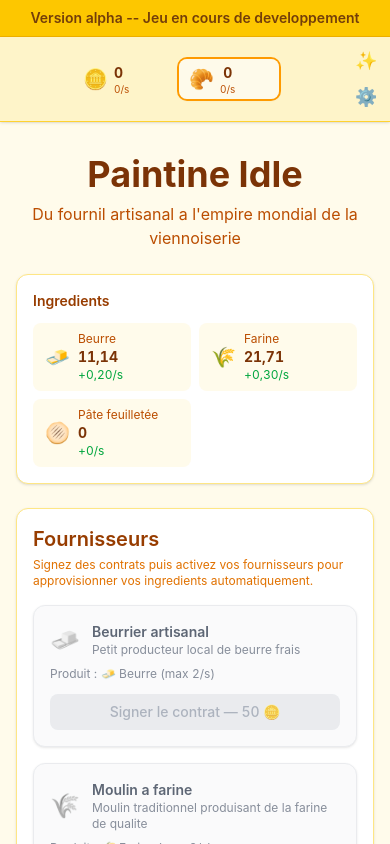
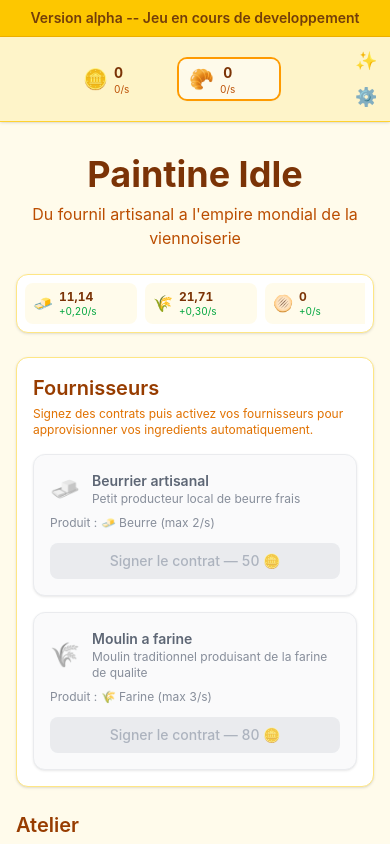
Before and after one commit to vuldov/PaintineIdle, a React (Vite) app: page / in a window 390 px wide. Shown: the top 844 px of the page. Built offline with nearby package versions, Linux system fonts and the light colour scheme.

Commit message:
💄 Fix bandeau des ingrédients fixé + responsivité

```diff
--- a/src/components/game/IngredientPanel.tsx
+++ b/src/components/game/IngredientPanel.tsx
@@ -16,9 +16,36 @@ export function IngredientPanel() {
   if (visible.length === 0) return null
 
   return (
-    <div className="bg-white rounded-xl border border-amber-200 p-4 shadow-sm">
-      <h2 className="text-sm font-semibold text-amber-800 mb-3">Ingredients</h2>
-      <div className="grid grid-cols-2 sm:grid-cols-3 lg:grid-cols-4 gap-2">
+    <div className="sticky z-[5] bg-white rounded-xl border border-amber-200 shadow-sm p-2 sm:p-4" style={{ top: 'var(--header-h, 3rem)' }}>
+      <h2 className="hidden sm:block text-sm font-semibold text-amber-800 mb-3">Ingredients</h2>
+
+      {/* Mobile: horizontal scroll strip — fixed-width cards so the last one peeks out */}
+      <div className="flex sm:hidden gap-2 overflow-x-auto scrollbar-hide">
+        {visible.map(([id, data]) => {
+          const resource = productResources[id]
+          if (!resource) return null
+          const isNegative = resource.perSecond.lt(0)
+          return (
+            <div key={id} className="flex items-center gap-1.5 bg-amber-50 rounded-lg px-2 py-1.5 shrink-0 w-28">
+              <span className="text-base" role="img" aria-label={data.name}>
+                {data.emoji}
+              </span>
+              <div className="flex flex-col leading-tight min-w-0">
+                <span className="text-xs font-bold text-amber-900 tabular-nums truncate">
+                  <NumberDisplay value={resource.amount} />
+                </span>
+                <span className={`text-[10px] tabular-nums ${isNegative ? 'text-red-500' : 'text-green-600'}`}>
+                  {isNegative ? '' : '+'}
+                  <NumberDisplay value={resource.perSecond} />/s
+                </span>
+              </div>
+            </div>
+          )
+        })}
+      </div>
+
+      {/* Desktop: grid layout */}
+      <div className="hidden sm:grid grid-cols-3 lg:grid-cols-4 gap-2">
         {visible.map(([id, data]) => {
           const resource = productResources[id]
           if (!resource) return null
--- a/src/components/game/ResourceBar.tsx
+++ b/src/components/game/ResourceBar.tsx
@@ -1,3 +1,4 @@
+import { useCallback, useEffect, useRef } from 'react'
 import { useResourceStore } from '@/store/resourceStore'
 import { useProductStore } from '@/store/productStore'
 import { SHARED_RESOURCES } from '@/lib/products/shared'
@@ -26,6 +27,26 @@ export function ResourceBar({ onOpenSettings }: { onOpenSettings: () => void })
   const viewMode = useProductStore((s) => s.viewMode)
   const setViewMode = useProductStore((s) => s.setViewMode)
 
+  // Track header height for sticky children below
+  const headerRef = useRef<HTMLElement>(null)
+  const updateCssVar = useCallback(() => {
+    if (headerRef.current) {
+      document.documentElement.style.setProperty(
+        '--header-h',
+        `${headerRef.current.offsetHeight}px`,
+      )
+    }
+  }, [])
+
+  useEffect(() => {
+    const el = headerRef.current
+    if (!el) return
+    updateCssVar()
+    const ro = new ResizeObserver(updateCssVar)
+    ro.observe(el)
+    return () => ro.disconnect()
+  }, [updateCssVar])
+
   // Paintines Coins
   const coinsResource = globalResources[PANTINS_COINS_ID as string]
   const coinsData = SHARED_RESOURCES[PANTINS_COINS_ID as string]
@@ -34,7 +55,7 @@ export function ResourceBar({ onOpenSettings }: { onOpenSettings: () => void })
   const visibleProducts = PRODUCT_ORDER.filter((id) => unlockedProducts.includes(id))
 
   return (
-    <header className="sticky top-0 z-10 bg-amber-100/90 backdrop-blur-sm border-b border-amber-300 px-2 py-2 shadow-sm">
+    <header ref={headerRef} className="sticky top-0 z-10 bg-amber-100/90 backdrop-blur-sm border-b border-amber-300 px-2 py-2 shadow-sm">
       <div className="flex items-center gap-1.5">
         {/* Left/center: coins + products */}
         <div className="flex flex-wrap items-center justify-center gap-1.5 flex-1 min-w-0">
--- a/src/index.css
+++ b/src/index.css
@@ -14,3 +14,11 @@
 @utility animate-slide-in {
   animation: slide-in 0.3s ease-out;
 }
+
+@utility scrollbar-hide {
+  -ms-overflow-style: none;
+  scrollbar-width: none;
+  &::-webkit-scrollbar {
+    display: none;
+  }
+}
```
